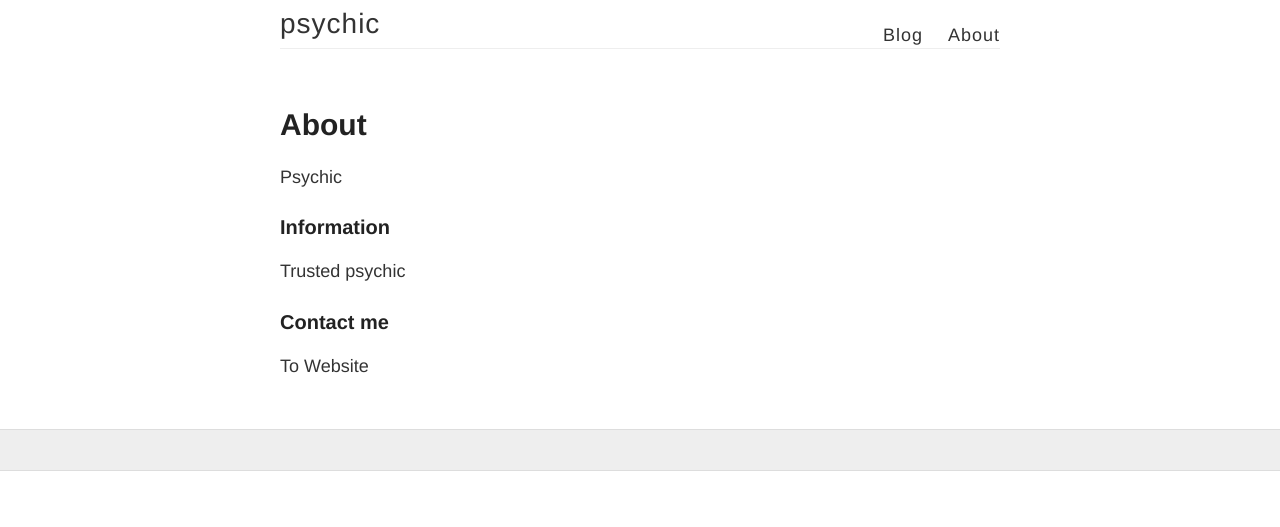
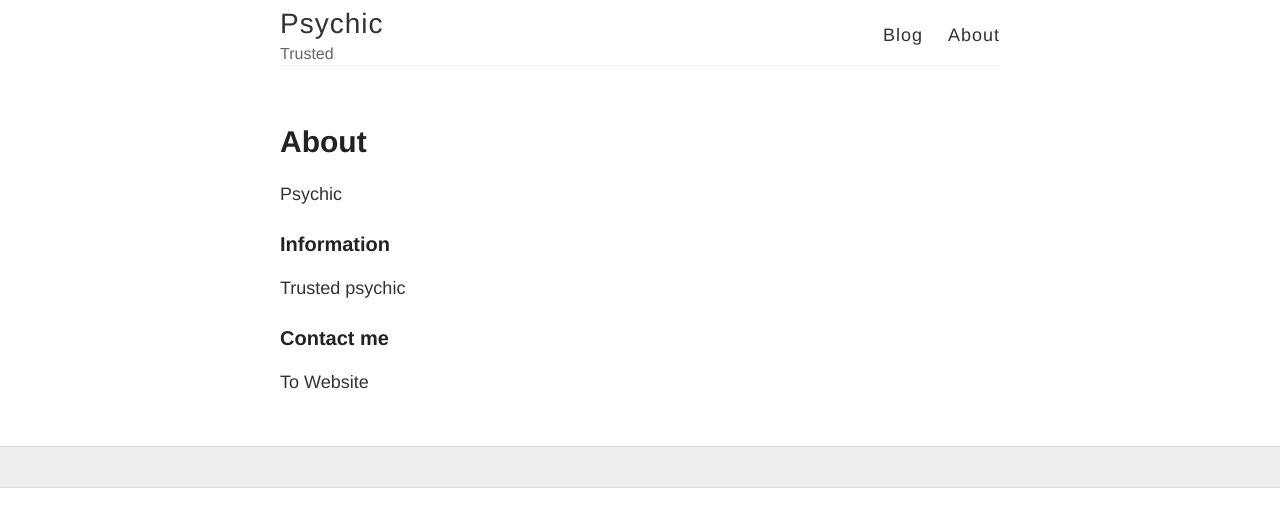
Before and after one commit to ripano/coba, a Jekyll site: the page built from about.md, in a window 1280 px wide. Shown: the top 527 px of the page. Built offline with Jekyll 4.4.1, drawn with Linux system fonts in a browser that asks for light colours.

Commit message:
Update _config.yml

```diff
--- a/_config.yml
+++ b/_config.yml
@@ -3,10 +3,10 @@
 #
 
 # Name of your site (displayed in the header)
-name: psychic
+name: Psychic
 
 # Short bio or description (displayed in the header)
-description: >
+description: Trusted
 
 # URL of your avatar or profile pic (you could use your GitHub profile pic)
 
```
